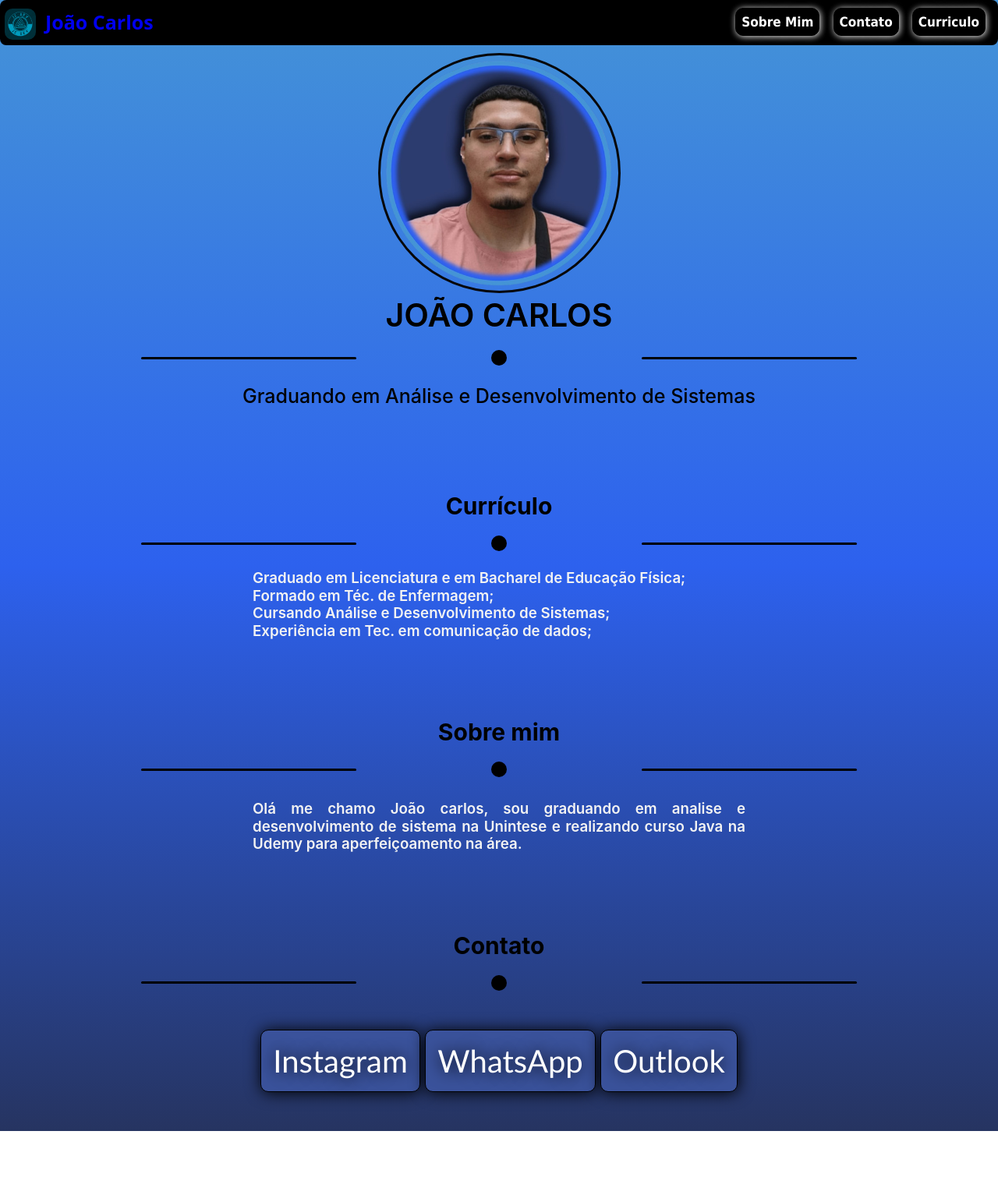
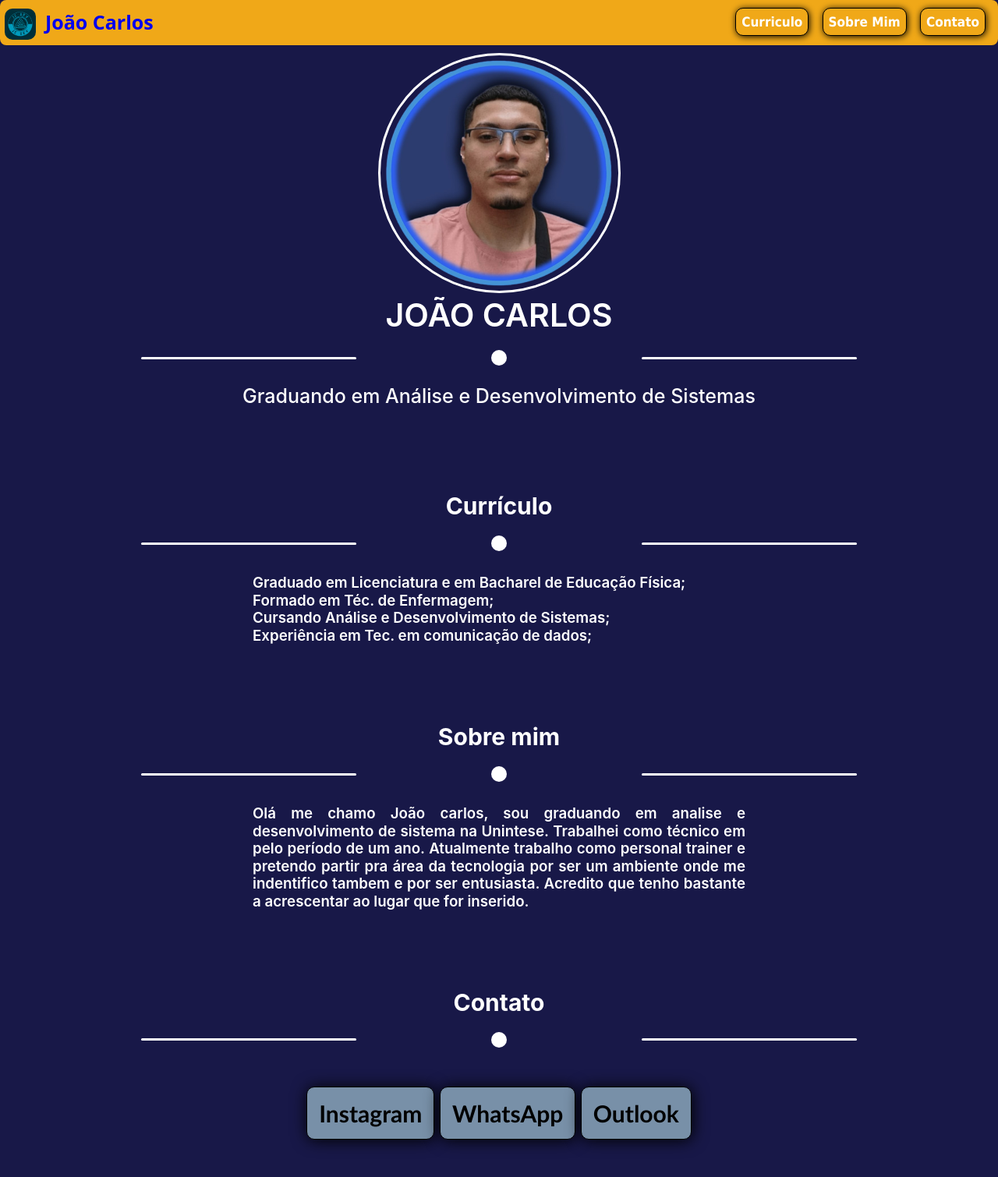
Before and after one commit to jcjcgomes/Escola-de-programadores-, a plain HTML site: page index.html in a window 1280 px wide. Shown: the whole page at 78% size. Before the commit the page ends 1451 px from the top, so only its background shows below. Drawn offline with Linux system fonts and the light colour scheme.

Commit message:
css.colors

```diff
--- a/index.html
+++ b/index.html
@@ -25,9 +25,9 @@
                 <li style="float:left"><img class="logo" width="40px" heigth="40px" src="img/teste_dev.jpg"
                         alt="imagem que contem linhas de códigos"></li>
                 <li style="float:left"><a class="nametop" href="#page-top">João Carlos</a></li>
+                <li><a class="butoncurriculo" href="#curriculo">Curriculo</a></li>
                 <li><a class="butonsobremim" href="#sobremim">Sobre Mim</a></li>
                 <li><a class="butoncontato" href="#contato">Contato</a></li>
-                <li><a class="butoncurriculo" href="#curriculo">Curriculo</a></li>
             </ul>
         </div>
     </section>
@@ -52,9 +52,9 @@
             </div>
             <div class="textcurriculo">
                 <h3>
-                    Graduado em Licenciatura e em Bacharel de Educação Física;<br/>
-                    Formado em Téc. de Enfermagem;<br/>
-                    Cursando Análise e Desenvolvimento de Sistemas;<br/>
+                    Graduado em Licenciatura e em Bacharel de Educação Física;<br />
+                    Formado em Téc. de Enfermagem;<br />
+                    Cursando Análise e Desenvolvimento de Sistemas;<br />
                     Experiência em Tec. em comunicação de dados;
                 </h3>
             </div>
@@ -62,7 +62,7 @@
     </section>
 
     <section>
-        <div  id="sobremim" class="containerSobreMim">
+        <div id="sobremim" class="containerSobreMim">
             <h2 class="namesobre">Sobre mim</h2>
             <div class="dividerCustom">
                 <div class="line-custom"></div>
@@ -71,7 +71,10 @@
             </div>
             <div class="textsobre">
                 <h3>Olá me chamo João carlos, sou graduando em analise e desenvolvimento de sistema na
-                    Unintese e realizando curso Java na Udemy para aperfeiçoamento na área.</h3>
+                    Unintese. Trabalhei como técnico em pelo período de um ano.
+                    Atualmente trabalho como personal trainer e pretendo partir pra área da tecnologia por ser um
+                    ambiente onde me indentifico tambem e por ser entusiasta.
+                    Acredito que tenho bastante a acrescentar ao lugar que for inserido.</h3>
             </div>
         </div>
     </section>
--- a/styles.css
+++ b/styles.css
@@ -5,7 +5,7 @@
 }
 
 body {
-  background-image: linear-gradient( #4493d7, #2d61ee, #263461 );
+  background:#181848 ;
 }
 
 ul {
@@ -23,16 +23,16 @@ li {
 
 }
 
-li:link {
+link {
   text-decoration: none;
 }
 
-li a:hover {
-  color: #ffffff;
+a:hover {
+  color: black;
 }
 
-li a:visited {
-  color: #ffffff;
+a:visited {
+  color: black
 }
 
 h6, .h6, h5, .h5, h4, .h4, h3, .h3, h2, .h2, h1, .h1 {
@@ -41,6 +41,7 @@ h6, .h6, h5, .h5, h4, .h4, h3, .h3, h2, .h2, h1, .h1 {
   font-family: "Montserrat", -apple-system, BlinkMacSystemFont, "Segoe UI", Roboto, "Helvetica Neue", Arial, "Noto Sans", sans-serif, "Apple Color Emoji", "Segoe UI Emoji", "Segoe UI Symbol", "Noto Color Emoji";
   font-weight: 600;
   line-height: 1.2;
+  color: #ffffff;
 }
 
 h1, .h1 {
@@ -50,12 +51,12 @@ h1, .h1 {
 .menuprincipal {
   position: fixed;
   width: 100%;
-  background-color: black;
+  background-color: #f0a818;
   padding-top: 5px;
   right: 0px;
   left: 0px;
   top: 0px;
-  text-decoration: #fff;
+  text-decoration: #000;
   font-weight: 900;
   font-family: system-ui, -apple-system, BlinkMacSystemFont, 'Segoe UI', Roboto, Oxygen, Ubuntu, Cantarell, 'Open Sans', 'Helvetica Neue', sans-serif;
   border-radius: 8px;
@@ -78,12 +79,13 @@ h1, .h1 {
   border-radius: 50%;
   padding-right: 5px;
   padding-top: 2px;
-  border: 3px solid #070707
+  border: 3px solid #FFFFFF
 }
 
 .nametop {
   font-size: 25px;
-}
+ }
+
 
 .cargo {
   font-size: 25px;
@@ -98,8 +100,8 @@ h1, .h1 {
 
 .textcurriculo{
   text-align: left;
-  margin-left: 25%;
-  margin-right: 25%;
+  margin-top: 30px;
+  margin-inline: 25%;
   color:#f3f3f3
 }
 
@@ -111,12 +113,9 @@ h1, .h1 {
 }
 
 .textsobre {
-  margin-left: 100px;
-  margin-right: 100px;
-  margin-top: 30px;
+   margin-top: 30px;
   text-align: justify;
-  margin-left: 25%;
-  margin-right: 25%;
+  margin-inline: 25%;
   color:#f3f3f3
 }
 
@@ -139,20 +138,18 @@ h1, .h1 {
   margin: 50px;
 }
 
-.insta {
+.insta, .namewhats, .email {
   -webkit-border-radius: 10px;
   -moz-border-radius: 10px;
   border-radius: 10px;
-  color: #FFFFFF;
+  color: #000000;
   font-family: Trebuchet MS;
-  font-size: 40px;
-  font-weight: 100;
+  font-size: 30px;
   padding: 15px;
-  background-color: #3A529B;
+  background-color: #7890a8;
   -webkit-box-shadow: 1px 1px 20px 0 #000000;
   -moz-box-shadow: 1px 1px 20px 0 #000000;
   box-shadow: 1px 1px 20px 0 #000000;
-  text-shadow: 0 0 21px #000000;
   border: solid #000000 1px;
   text-decoration: none;
   display: inline-block;
@@ -160,69 +157,8 @@ h1, .h1 {
   text-align: center;
 }
 
-.insta:hover {
-  background: #1E62D0;
-  border: solid #000000 1px;
-  -webkit-border-radius: 10px;
-  -moz-border-radius: 10px;
-  border-radius: 10px;
-  text-decoration: none;
-}
-
-.namewhats {
-  -webkit-border-radius: 10px;
-  -moz-border-radius: 10px;
-  border-radius: 10px;
-  color: #FFFFFF;
-  font-family: Trebuchet MS;
-  font-size: 40px;
-  font-weight: 100;
-  padding: 15px;
-  background-color: #3A529B;
-  -webkit-box-shadow: 1px 1px 20px 0 #000000;
-  -moz-box-shadow: 1px 1px 20px 0 #000000;
-  box-shadow: 1px 1px 20px 0 #000000;
-  text-shadow: 0 0 21px #000000;
-  border: solid #000000 1px;
-  text-decoration: none;
-  display: inline-block;
-  cursor: pointer;
-  text-align: center;
-}
-
-.namewhats:hover {
-  background: #1E62D0;
-  border: solid #000000 1px;
-  -webkit-border-radius: 10px;
-  -moz-border-radius: 10px;
-  border-radius: 10px;
-  text-decoration: none;
-}
-
-
-.email {
-  -webkit-border-radius: 10px;
-  -moz-border-radius: 10px;
-  border-radius: 10px;
-  color: #FFFFFF;
-  font-family: Trebuchet MS;
-  font-size: 40px;
-  font-weight: 100;
-  padding: 15px;
-  background-color: #3A529B;
-  -webkit-box-shadow: 1px 1px 20px 0 #000000;
-  -moz-box-shadow: 1px 1px 20px 0 #000000;
-  box-shadow: 1px 1px 20px 0 #000000;
-  text-shadow: 0 0 21px #000000;
-  border: solid #000000 1px;
-  text-decoration: none;
-  display: inline-block;
-  cursor: pointer;
-  text-align: center;
-}
-
-.email:hover {
-  background: #1E62D0;
+.insta:hover, .namewhats:hover, .email:hover {
+  background: #f0a818;
   border: solid #000000 1px;
   -webkit-border-radius: 10px;
   -moz-border-radius: 10px;
@@ -240,7 +176,7 @@ h1, .h1 {
 }
 
 .line-custom {
-  background-color: black;
+  background-color: #FFFFFF;
   width: 100%;
   max-width: 150px;
   height: 3px;
@@ -252,12 +188,12 @@ h1, .h1 {
 .circle-custom {
   width: 20px;
   height: 20px;
-  background-color: black;
+  background-color: #FFFFFF;
   border-radius: 100%;
 
 }
 
-.butoncontato {
+.butoncontato, .butoncurriculo, .butonsobremim {
   -webkit-border-radius: 10px;
   -moz-border-radius: 10px;
   border-radius: 10px;
@@ -266,11 +202,10 @@ h1, .h1 {
   font-size: 17px;
   font-weight: 800;
   padding: 7px;
-  background-color: #000000;
+  background-color: #f0a818;
   -webkit-box-shadow: 1px 1px 8px 0 #FFFFFF;
   -moz-box-shadow: 1px 1px 8px 0 #FFFFFF;
-  box-shadow: 1px 1px 8px 0 #FFFFFF;
-  text-shadow: 0 0 21px #000000;
+  box-shadow: 1px 1px 8px 0 #000000;
   border: solid #000000 1px;
   text-decoration: none;
   display: inline-block;
@@ -278,71 +213,11 @@ h1, .h1 {
   text-align: center;
 }
 
-.butoncontato:hover {
-  background: #1E62D0;
+.butoncontato:hover, .butoncurriculo:hover, .butonsobremim:hover {
+  background: #7890a8;
   border: solid #000000 1px;
   -webkit-border-radius: 10px;
   -moz-border-radius: 10px;
   border-radius: 10px;
   text-decoration: none;
 }
-
-.butonsobremim {
-  -webkit-border-radius: 10px;
-  -moz-border-radius: 10px;
-  border-radius: 10px;
-  color: #FFFFFF;
-  font-family: Tahoma;
-  font-size: 17px;
-  font-weight: 800;
-  padding: 7px;
-  background-color: #000000;
-  -webkit-box-shadow: 1px 1px 8px 0 #FFFFFF;
-  -moz-box-shadow: 1px 1px 8px 0 #FFFFFF;
-  box-shadow: 1px 1px 8px 0 #FFFFFF;
-  text-shadow: 0 0 21px #000000;
-  border: solid #000000 1px;
-  text-decoration: none;
-  display: inline-block;
-  cursor: pointer;
-  text-align: center;
-}
-
-.butonsobremim:hover {
-  background: #1E62D0;
-  border: solid #000000 1px;
-  -webkit-border-radius: 10px;
-  -moz-border-radius: 10px;
-  border-radius: 10px;
-  text-decoration: none;
-}
-
-.butoncurriculo {
-  -webkit-border-radius: 10px;
-  -moz-border-radius: 10px;
-  border-radius: 10px;
-  color: #FFFFFF;
-  font-family: Tahoma;
-  font-size: 17px;
-  font-weight: 800;
-  padding: 7px;
-  background-color: #000000;
-  -webkit-box-shadow: 1px 1px 8px 0 #FFFFFF;
-  -moz-box-shadow: 1px 1px 8px 0 #FFFFFF;
-  box-shadow: 1px 1px 8px 0 #FFFFFF;
-  text-shadow: 0 0 21px #000000;
-  border: solid #000000 1px;
-  text-decoration: none;
-  display: inline-block;
-  cursor: pointer;
-  text-align: center;
-}
-
-.butoncurriculo:hover {
-  background: #1E62D0;
-  border: solid #000000 1px;
-  -webkit-border-radius: 10px;
-  -moz-border-radius: 10px;
-  border-radius: 10px;
-  text-decoration: none;
-}
```
